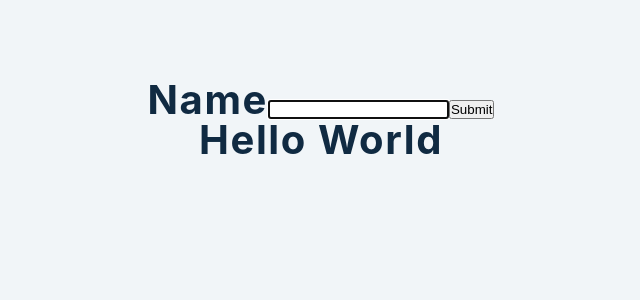
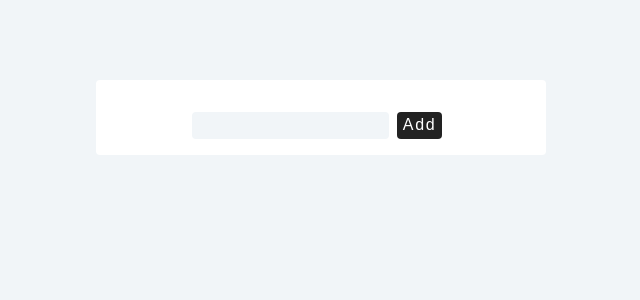
Before and after one commit to Aakanksha38/react-Hooks, a React (Create React App) app: page / in a window 1280 px wide. Shown: the top 300 px of the page, without its empty margins (319-959 px from the left). Built offline with nearby package versions, Linux system fonts and the light colour scheme.

Commit message:
lec-9 useReducer

```diff
--- a/src/App.js
+++ b/src/App.js
@@ -15,12 +15,13 @@ import React from 'react';
 //import ShowHide from './tutorial/3-conditional-rendering/setup/3-show-hide';
 //import ControlledInputs from './tutorial/4-forms/setup/1-controlled-inputs';
 //import ControlledInputs from './tutorial/4-forms/setup/2-multiple-inputs';
-import UseRefBasics from './tutorial/5-useRef/setup/1-useRef-basics';
+//import UseRefBasics from './tutorial/5-useRef/setup/1-useRef-basics';
+import Index from './tutorial/6-useReducer/setup';
 function App() {
   return (
     <div className='container'>
       <h2>
-        <UseRefBasics/>
+        <Index/>
       </h2>
     </div>
   )
--- a/src/index.css
+++ b/src/index.css
@@ -212,6 +212,7 @@ p {
 .modal p {
   margin-bottom: 0;
   color: var(--clr-red-dark);
+  font-size: 1rem;
 }
 .form {
   background: var(--clr-white);
--- a/src/tutorial/6-useReducer/setup/Modal.js
+++ b/src/tutorial/6-useReducer/setup/Modal.js
@@ -1,7 +1,15 @@
 import React, { useEffect } from 'react';
 
-const Modal = () => {
-  return <div>i'm modal</div>;
+const Modal = ({closeModal,modalContent}) => {
+  useEffect(()=>{
+    setTimeout(()=>{
+      closeModal();
+    },3000)
+  })
+
+  return <div className='modal'>
+    <p>{modalContent}</p>
+  </div>;
 };
 
 export default Modal;
--- a/src/tutorial/6-useReducer/setup/index.js
+++ b/src/tutorial/6-useReducer/setup/index.js
@@ -1,10 +1,106 @@
 import React, { useState, useReducer } from 'react';
 import Modal from './Modal';
 import { data } from '../../../data';
-// reducer function
+import { reducer } from './reducer';
+// reducer function is to change/update the logic of state based on what action.type u r getting ,, how u get acction- thta we have to pass in dispatch the type as diff stage of code
+
+/*
+const [people,setPeople]=useState(data);
+const[showModal,setShowModal]=useState(false);//for showing the modal comp
+both this replaced by deafultState obj of people=[],iModalOpen:false
+
+  <button onClick={()=>{dispatch({type:"REMOVE_NAME", payload:person.id})}}>remove</button> ==> to remove/delete item we used pass a func with arg as id i.e =>payload:person.id
+
+*/
+//now this is static data ,but we dynamic = {people array, modalContent should chnage accordingly as we enter data,remove,edit the data}=>this will happen in reducer func n we also need dispatch
+const defaultState ={
+  people: [],
+  isModalOpen: true,
+  modalContent: "Enter the name",
+};
+//now the modal is not getting closed , after few seconds we want the modal to be closed
 
 const Index = () => {
-  return <h2>useReducer</h2>;
+  const [name,setName]=useState('');
+  const[state,dispatch]=useReducer(reducer,defaultState);
+
+  const handleSubmit = (e) =>{
+    e.preventDefault();
+    /*
+    if(name){
+      setPeople([...people,{id:new Date().getTime().toString(),name}]);
+      setName("");
+    }else{
+      setShowModal(true);
+    }
+    */
+    if(name){
+      //if u want name you given to be displayed on screen we need "payload"
+      //with payload we can change default state value , e.g: initially people was empty, we changed
+      const newItem = {id:new Date().getTime().toString(), name};
+      dispatch({type:"ITEM_ADDED", payload:newItem});
+      setName("");
+    }else{
+      dispatch({type:"NO_VALUE"})
+    }
+
+  };
+  const closeModal = () =>{
+    dispatch({type:"CLOSE_MODAL"});
+  };
+
+  /*
+  // showModal can be displayed conditionally ,,on bases of name -if name is added should show name added else its empty without name if user tries to click on add btn thn-add name
+  return (
+    <>
+      {showModal && <Modal/>}
+      <form onSubmit={handleSubmit} className="form">
+        <div>
+          <input
+          type="text"
+          name="text"
+          value={name}
+          onChange={(e)=>setName(e.target.value)}
+          />
+          <button className="btn">Add</button>
+        </div>
+      </form>
+      {people.map((person)=>{
+        return(
+          <div key={person.id}>
+            <h4>{person.name}</h4>
+          </div>
+        )
+      })}
+    </>
+  );
+  */
+  // showModal can be displayed conditionally ,,on bases of name -if name is added should show name added else its empty without name if user tries to click on add btn thn-add name
+  return (
+    <>
+      {state.isModalOpen && <Modal closeModal={closeModal} modalContent={state.modalContent}/>}
+      <form onSubmit={handleSubmit} className="form">
+        <div>
+          <input
+          type="text"
+          name="text"
+          value={name}
+          onChange={(e)=>setName(e.target.value)}
+          />
+          <button className="btn">Add</button>
+        </div>
+      </form>
+      {state.people.map((person)=>{
+        return(
+          <div key={person.id} className='item'>
+            <h4>{person.name}</h4>
+            <button onClick={()=>{dispatch({type:"REMOVE_NAME", payload:person.id})}}>remove</button>
+          </div>
+        )
+      })}
+
+    </>
+  );
 };
 
 export default Index;
--- /dev/null
+++ b/src/tutorial/6-useReducer/setup/reducer.js
@@ -0,0 +1,35 @@
+export const reducer = (state,action)=>{
+    console.log(state,action);
+    if(action.type === "ITEM_ADDED"){
+      const newPeople = [...state.people,action.payload];
+      return {
+        ...state,
+        people:newPeople,
+        isModalOpen:true,
+        modalContent:"Item addded"}
+    }
+    if(action.type==="NO_VALUE"){
+      return{
+        ...state,
+        isModalOpen:true,
+        modalContent:"No value entered"
+      }
+    }
+    if(action.type==="CLOSE_MODAL"){
+      return{
+        ...state,
+        isModalOpen:false
+      }
+    }
+    if(action.type==="REMOVE_NAME"){
+      const newPeople = state.people.filter((person) => person.id !== action.payload);
+      return{
+        ...state,
+        people:newPeople,
+        isModalOpen:true,
+        modalContent: "Item Removed"
+      }
+    }
+    //throw new Error("no matching action type");
+    //return state;
+  };
```
